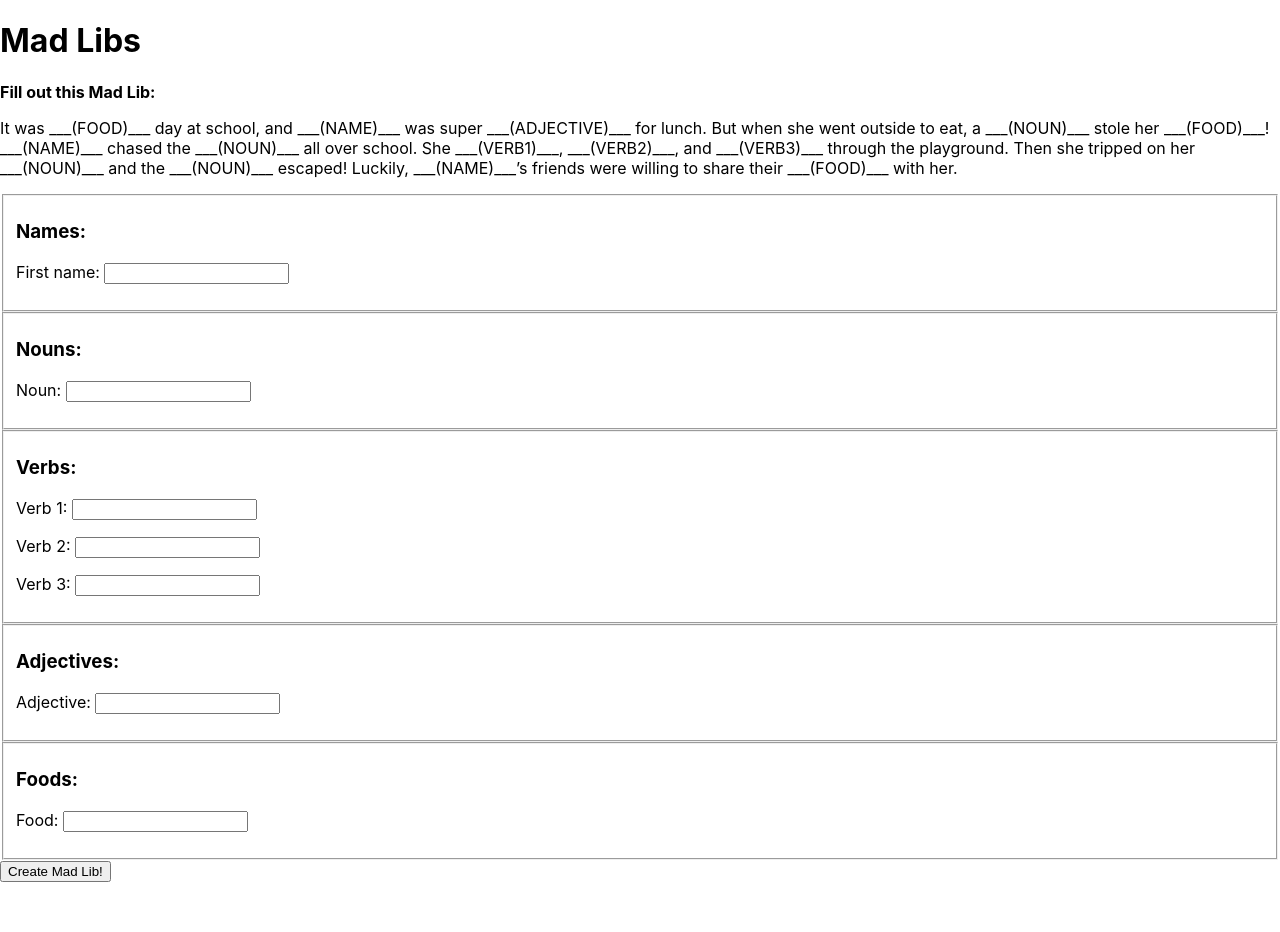
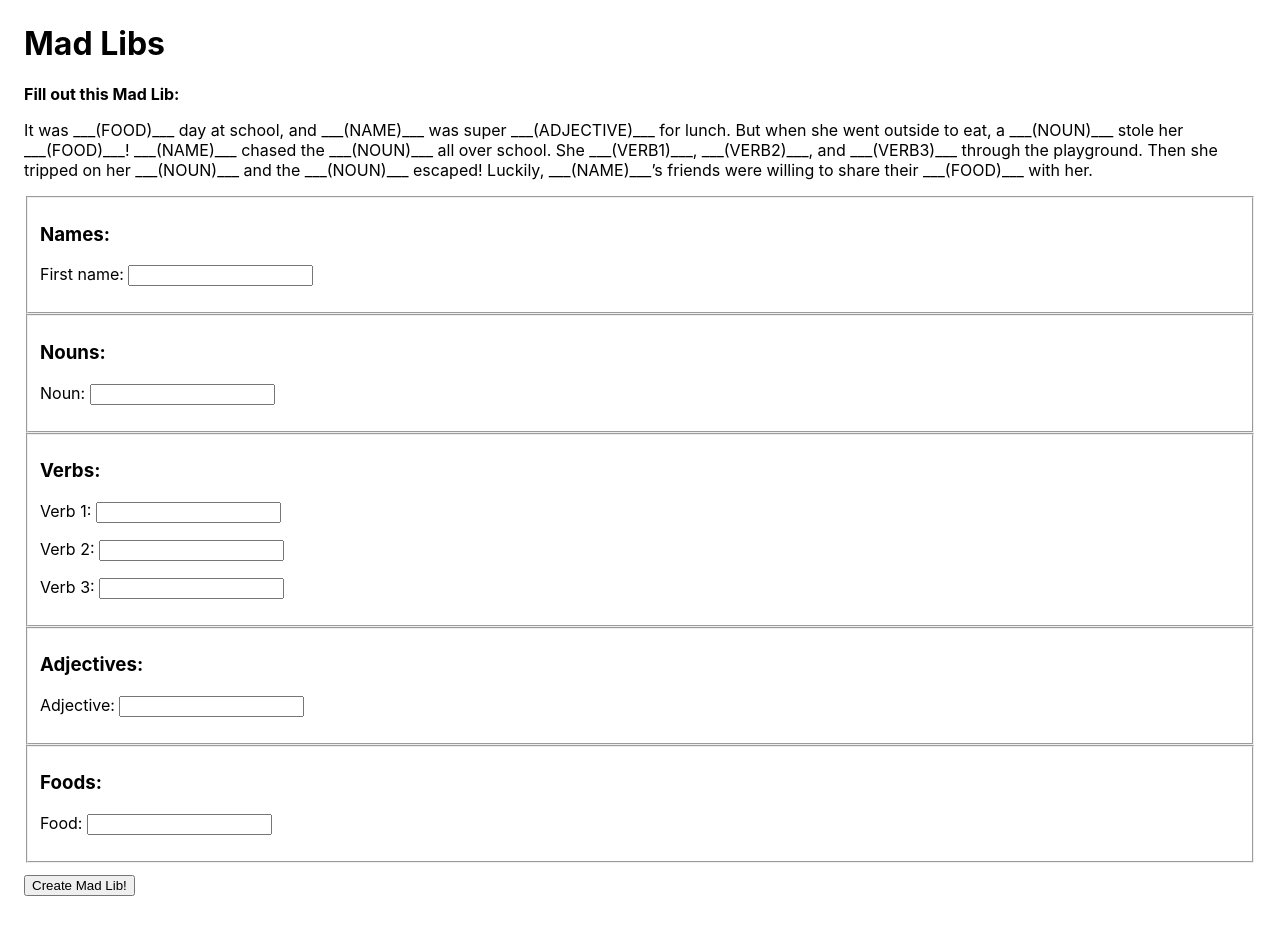
Before and after one commit to LawrenceELee/madlibs, a React (Create React App) app: page / in a window 1280 px wide. Before the commit the page ends 898 px from the top, so only its background shows below. Built offline with nearby package versions, Linux system fonts and the light colour scheme.

Commit message:
feat: add text replacement logic and css for margin

```diff
--- a/src/App.css
+++ b/src/App.css
@@ -1,10 +1,9 @@
-.App {
-  text-align: center;
+body {
+  margin: 24px;
 }
 
-.App-logo {
-  height: 40vmin;
-  pointer-events: none;
+button {
+  margin: 12px 0;
 }
 
 @media (prefers-reduced-motion: no-preference) {
@@ -38,7 +37,7 @@
 }
 
 .everything {
-	padding: 5px 20px;
+	padding: 5px 200px;
 }
 
 .everything fieldset {
--- a/src/App.js
+++ b/src/App.js
@@ -11,6 +11,27 @@ const formReducer = (state, event) => {
 	}
 }
 
+const formToTemplateVar = {
+	firstname: 'NAME',
+	noun: 'NOUN',
+	verb1: 'VERB1',
+	verb2: 'VERB2',
+	verb3: 'VERB3',
+	adjective: 'ADJECTIVE',
+	food: 'FOOD',
+}
+
+function replaceMadLibsElements(formHash) {
+	let temp;
+	for (const x in formHash) {
+		temp = madlib.replaceAll(formToTemplateVar[x], formHash[x]);
+		formToTemplateVar[x] = formHash[x];
+		madlib = temp;
+	}
+}
+
+
+
 function App() {
 
 	const [formData, setFormData] = useReducer(formReducer, {});
@@ -23,6 +44,7 @@ function App() {
 		event.preventDefault();
 
 		setSubmitting(true);
+		replaceMadLibsElements(formData);
 		//simulate 3 seconds delay from fetching from API
 		setTimeout(() => {
 			setSubmitting(false);
```
